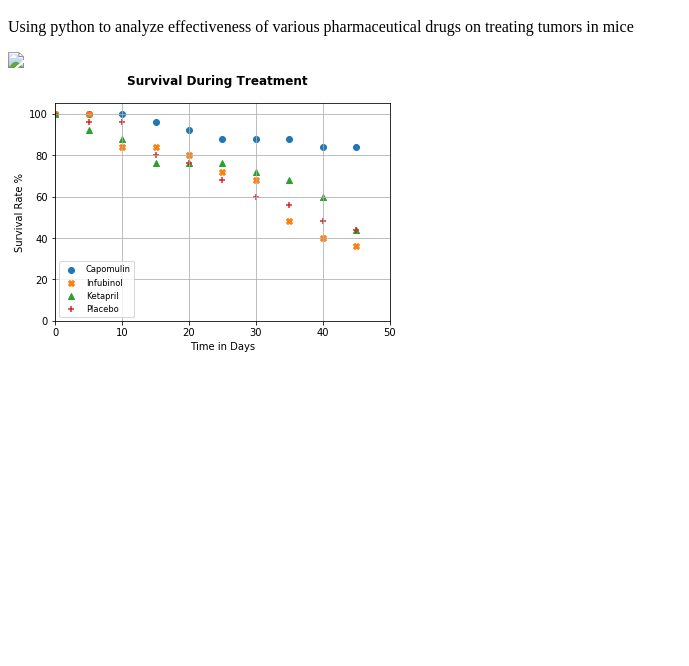
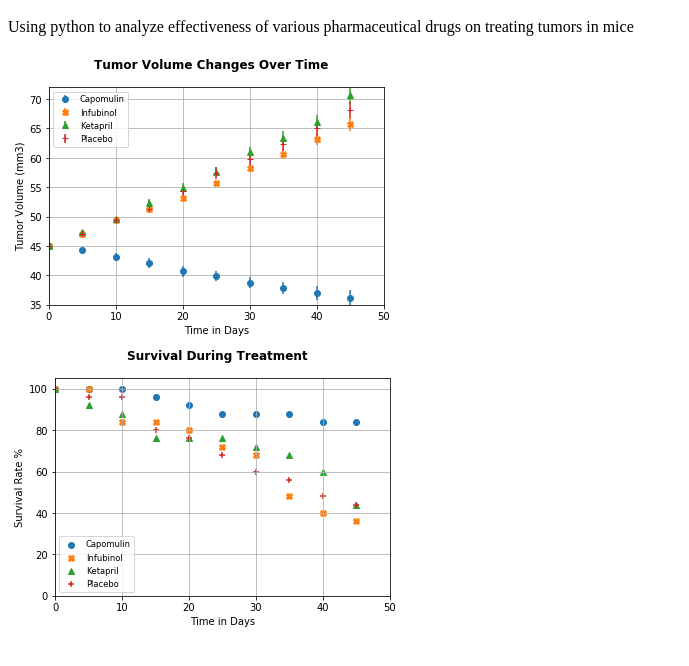
Before and after one commit to KyleDamian/Pymaceuticals, a plain HTML site: page index.html in a window 1280 px wide. Shown: the part 48-714 px from the top of the page, without its empty margins (0-689 px from the left). Drawn offline with Linux system fonts and the light colour scheme.

Commit message:
edit image locations

```diff
--- a/index.html
+++ b/index.html
@@ -9,7 +9,7 @@
 
   <p>Using python to analyze effectiveness of various pharmaceutical drugs on treating tumors in mice</p>
 
-  <img src="images/Tumorl%20Growth.png"><br>
+  <img src="images/Tumor%20Growth.png"><br>
   <img src="images/Survival%20Rate.png"><br>
 
 
```
